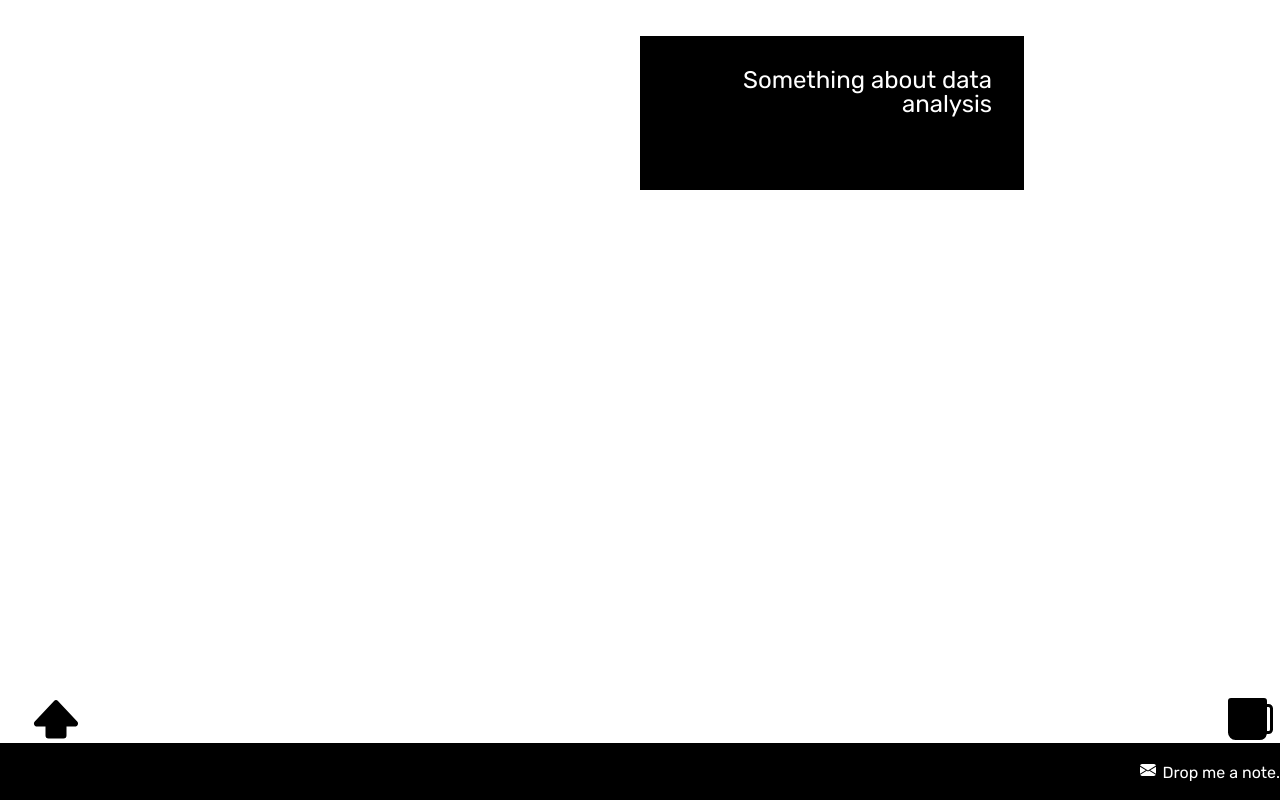
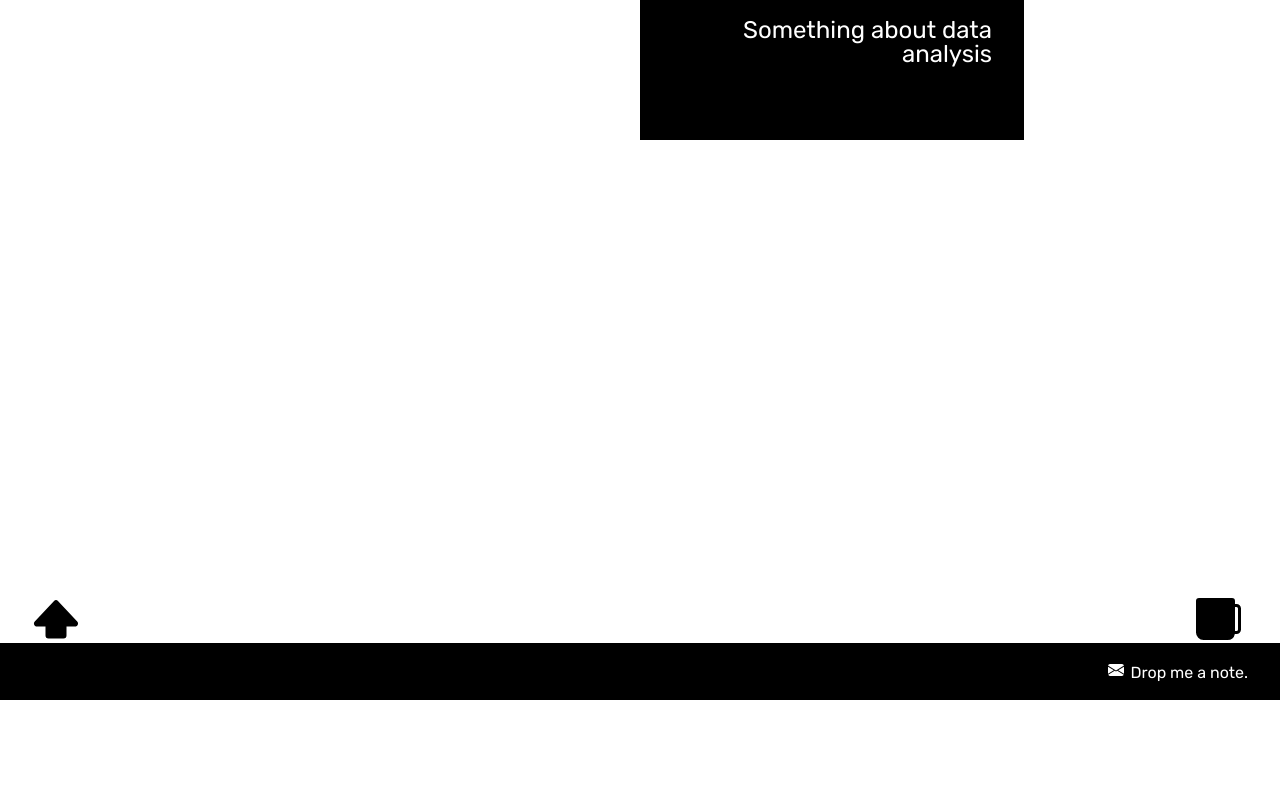
Before and after one commit to tiQu/portfolio, a React (Create React App) app: page / in a window 1280 px wide. Shown: the part 1953-2753 px from the top of the page. After the commit the page ends 2653 px from the top, so only its background shows below. Built offline with nearby package versions, Linux system fonts and the light colour scheme.

Commit message:
Fixing sticky positioning

```diff
--- a/src/App.scss
+++ b/src/App.scss
@@ -6,6 +6,6 @@
     scrollbar-width: thin;
 }
 
-// ::-webkit-scrollbar {
-//     display: none;
-// }
+::-webkit-scrollbar {
+    display: none;
+}
--- a/src/components/global/FadeInSection/FadeInSection.js
+++ b/src/components/global/FadeInSection/FadeInSection.js
@@ -0,0 +1,24 @@
+import React, {useState, useRef, useEffect} from 'react';
+import './FadeInSection.scss';
+
+export default function FadeInSection(props) {
+  const [isVisible, setVisible] = useState(true);
+
+  const domRef = React.useRef();
+
+  useEffect(() => {
+    const observer = new IntersectionObserver(entries => {
+      entries.forEach(entry => entry.isIntersecting && setVisible(true));
+    });
+
+    observer.observe(domRef.current);
+
+    return () => observer.unobserve(domRef.current);
+  }, []);
+
+  return (
+    <div ref={ domRef } className={ `fade-in-section ${ isVisible ? 'is-visible' : '' }` }>
+      { props.children }
+    </div>
+  )
+}
--- a/src/components/global/FadeInSection/FadeInSection.scss
+++ b/src/components/global/FadeInSection/FadeInSection.scss
@@ -5,7 +5,7 @@ section {
     height: 64px;
     opacity: 0;
     transform: translate(0, 50%);
-    visibility: hidden;
+    // visibility: hidden;
     transition: opacity 300ms ease-out, transform 300ms ease-out;
     will-change: opacity, visibility;
 }
--- a/src/components/global/Footer/Footer.js
+++ b/src/components/global/Footer/Footer.js
@@ -24,7 +24,7 @@ class Footer extends React.Component{
                 </div>
                 <div className="footer-row-bottom">
                     <div className="footer-section">
-                        <span>
+                        <span className="contact-me">
                             <svg width="1em" height="1em" viewBox="0 0 16 16" class="bi bi-envelope-fill" fill="currentColor" xmlns="http://www.w3.org/2000/svg">
                                 <path fillRule="evenodd" d="M.05 3.555A2 2 0 0 1 2 2h12a2 2 0 0 1 1.95 1.555L8 8.414.05 3.555zM0 4.697v7.104l5.803-3.558L0 4.697zM6.761 8.83l-6.57 4.027A2 2 0 0 0 2 14h12a2 2 0 0 0 1.808-1.144l-6.57-4.027L8 9.586l-1.239-.757zm3.436-.586L16 11.801V4.697l-5.803 3.546z"/>
                             </svg>
--- a/src/components/global/Footer/Footer.scss
+++ b/src/components/global/Footer/Footer.scss
@@ -11,7 +11,6 @@
     background-color: white;
     display: flex;
     justify-content: space-between;
-    padding-right: 0px;
 }
 
 .footer-row-top div {
@@ -44,15 +43,15 @@
     justify-content: flex-end;
 }
 
-a, span {
+.contact-me a {
     color: white;
     text-decoration: none;
-    // padding: 2.5vw;
+    padding-right: 2.5vw;
 }
 
-.footer-section {
+// .footer-section {
     // padding-right: 20px;
-}
+// }
 
 svg {
     fill: #fff;
--- a/src/components/global/Main/Main.scss
+++ b/src/components/global/Main/Main.scss
@@ -1,7 +1,8 @@
+@import '../../../styles/variables';
+
 main {
     display: flex;
     justify-content: space-evenly;
     align-items: center;
     width: 100vw;
-    // height: 2000px;
 }
--- a/src/components/home/Home.js
+++ b/src/components/home/Home.js
@@ -4,7 +4,7 @@ import { ParallaxProvider } from 'react-scroll-parallax';
 import Hero from './Hero/Hero';
 import BulletSide from './BulletSide/BulletSide';
 import BulletCentre from './BulletCentre/BulletCentre';
-import FadeInSection from '../global/FadeInSection/FadeInSection';
+// import FadeInSection from '../global/FadeInSection/FadeInSection';
 import { BulletItems } from './BulletItems.js'
 
 class Home extends React.Component{
@@ -12,12 +12,14 @@ class Home extends React.Component{
         return (
             <section className="Home">
                 <div className="col-home-1">
+                    <div className="bullets-left">
                         {BulletItems.slice(0,3).map((item) => {
                                 return (
                                     <BulletSide scrollToSection={item.bulletId} txt={item.title} />
                                 )
                             })}
                         {/* <BulletSide idx="b1" scrollToSection="b1Target" txt="React" /> */}
+                    </div>
                 </div>
                 <div className="col-home-2 Home-logo">
                     <ParallaxProvider>
@@ -34,11 +36,13 @@ class Home extends React.Component{
                     </div>
                 </div>
                 <div className="col-home-3">
+                    <div className="bullets-right">
                         {BulletItems.slice(3,6).map((item) => {
                                 return (
                                     <BulletSide scrollToSection={item.bulletId} txt={item.title} />
                                 )
                             })}
+                    </div>
                 </div>
             </section>
         );
--- a/src/components/home/Home.scss
+++ b/src/components/home/Home.scss
@@ -7,7 +7,7 @@
     // justify-content: space-evenly;
     align-items: center;
     // width: 100vw;
-    height: 2500px;
+    height: 300vh;
 }
 
 .Home-logo {
@@ -21,15 +21,11 @@
 
 .col-home-1, .col-home-3 {
     @include coln;
-    position: -webkit-sticky;
-    position: sticky;
-    top: 0;
-    height: auto;
+    align-items: flex-start;
+    // justify-content: flex-start;
+    height: $home-height - 500px;
+    // height: 100%;
     width: 20vw;
-
-    &.div-bottom {
-        height: 700px;
-    }
 }
 
 .col-home-1 {
@@ -40,6 +36,12 @@
     text-align: left;
 }
 
+.bullets-left, .bullets-right {
+    position: -webkit-sticky;
+    position: sticky;
+    top: 0;
+}
+
 // .home-bottom {
 //     display: flex;
 //     flex-direction: column;
--- a/src/styles/_variables.scss
+++ b/src/styles/_variables.scss
@@ -1,9 +1,5 @@
-// colours
-// $brown-dark: #633720;
-// $brown: #744529;
-// $yellow-light: #f6ecbb;
-// $yellow: #ecd574;
-// $yellow-dark: #e0bd4d;
+// dimensions
+$home-height: 3000px;
 
 // fonts
 @import url('https://fonts.googleapis.com/css2?family=Signika&display=swap');
```
Also changed, not shown: 1 other file (tests, documents, lock files or other folders). Lines whose indentation alone changed are shown as unchanged.
